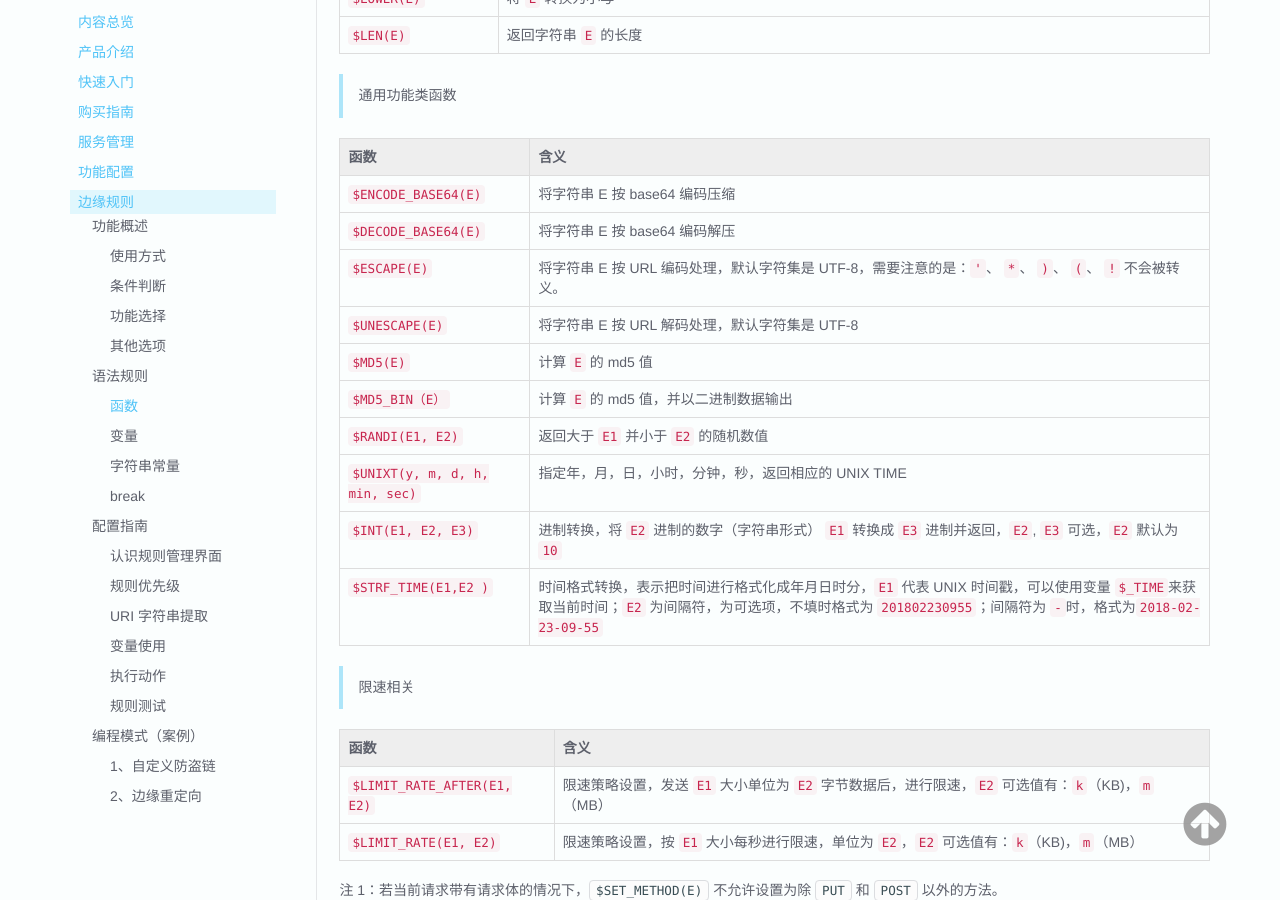
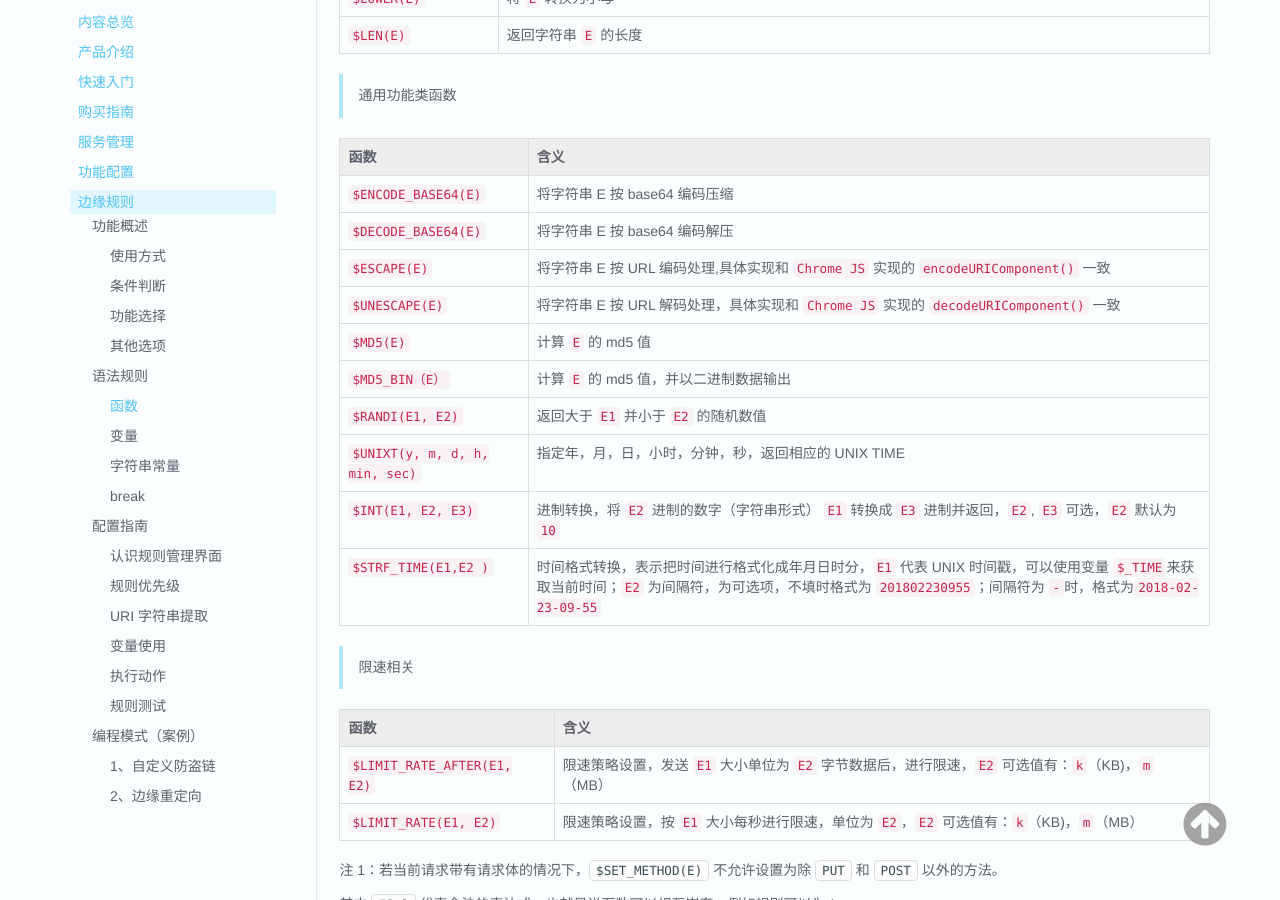
Before and after one commit to upyun/docs, an MkDocs documentation site: the page built from sources/cdn/edgerules.md, in a window 1280 px wide and 900 px high, scrolled down 4434 px. Built offline with MkDocs 1.6.1, drawn with Linux system fonts in a browser that asks for light colours; old or Windows-style settings are respelled for this version of MkDocs.

Commit message:
Update edgerules.md

```diff
--- a/sources/cdn/edgerules.md
+++ b/sources/cdn/edgerules.md
@@ -167,8 +167,8 @@ EdgeRules 根据不同用户背景划分了两种不同的使用方式，一种
 :--------------------       | :-------
 `$ENCODE_BASE64(E)`         | 将字符串 E 按 base64 编码压缩
 `$DECODE_BASE64(E)`         | 将字符串 E 按 base64 编码解压
-`$ESCAPE(E)`         | 将字符串 E 按 URL 编码处理，默认字符集是 UTF-8，需要注意的是：`'`、 `*`、 `)`、 `(`、 `!` 不会被转义。
-`$UNESCAPE(E)`         | 将字符串 E 按 URL 解码处理，默认字符集是 UTF-8
+`$ESCAPE(E)`         | 将字符串 E 按 URL 编码处理,具体实现和 `Chrome JS ` 实现的  `encodeURIComponent()` 一致
+`$UNESCAPE(E)`         | 将字符串 E 按 URL 解码处理，具体实现和 `Chrome JS ` 实现的  `decodeURIComponent() ` 一致
 `$MD5(E)`                   | 计算 `E` 的 md5 值
 `$MD5_BIN（E）`              | 计算 `E` 的 md5 值，并以二进制数据输出
 `$RANDI(E1, E2)`            | 返回大于 `E1` 并小于 `E2` 的随机数值
```
